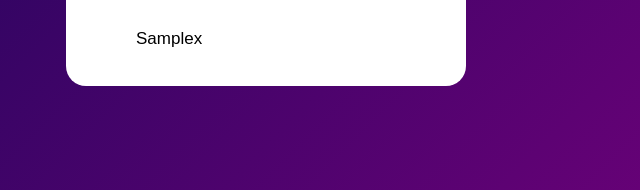
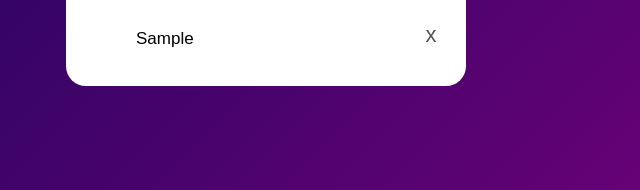
Before and after one commit to YashikaTanwar/ToDoList, a plain HTML site: page index.html in a window 1280 px wide. Both pictures are taken after typing "Sample" into the empty fields and a click on the button "Add". Shown: the part 416-606 px from the top of the page, 374-1014 px from the left. Drawn offline with Linux system fonts and the light colour scheme.

Commit message:
Update style.css

```diff
--- a/style.css
+++ b/style.css
@@ -87,3 +87,18 @@ ul li.checked{
 ul li.checked::before{
     background-image: url(assets/checked.png);
 }
+ul li span{
+    position: absolute;
+    right: 0;
+    top: 5px;
+    width: 30px;
+    height: 30px;
+    font-size: 22px;
+    color: #555;
+    text-align: center;
+    border-radius: 50%;
+    /* line-height: 40px; */
+}
+ul li span:hover{
+    background-color: #edeef0;
+}
```
